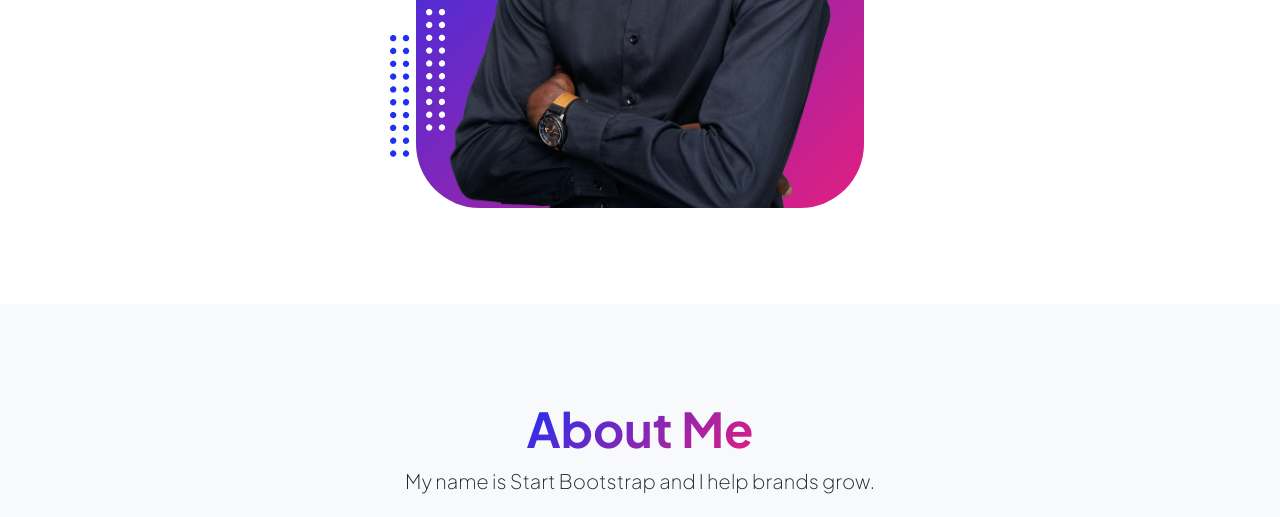
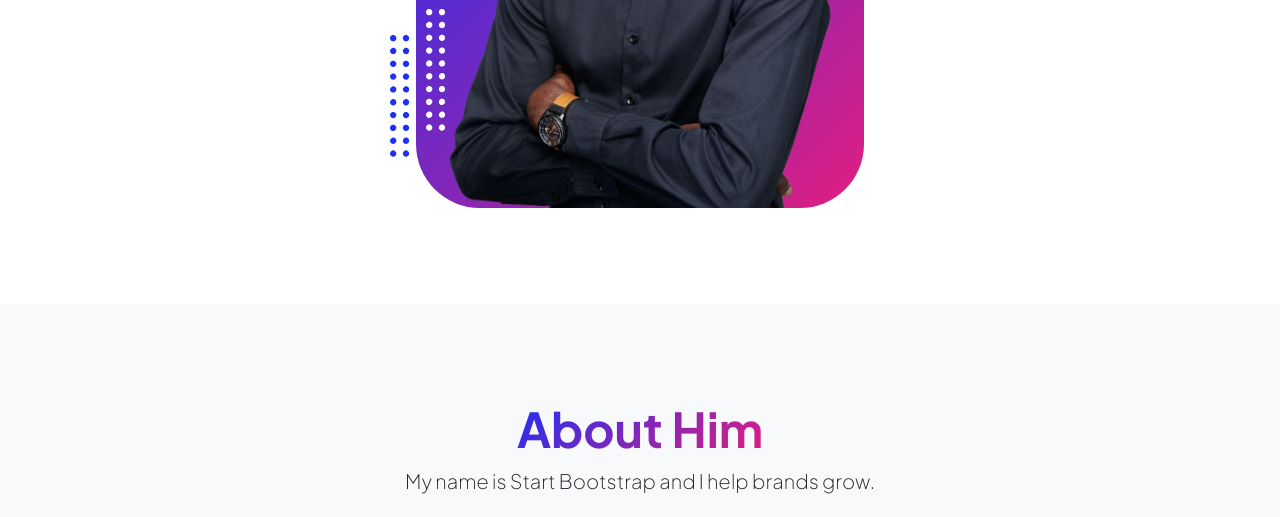
Before and after one commit to FeyyM/feyym.github.io, a plain HTML site: page index.html in a window 1280 px wide. Shown: the part 761-1278 px from the top of the page. Drawn offline with nearby package versions, Linux system fonts and the light colour scheme.

Commit message:
subdomains

```diff
--- a/index.html
+++ b/index.html
@@ -181,7 +181,7 @@
                     <div class="row gx-5 justify-content-center">
                         <div class="col-xxl-8">
                             <div class="text-center my-5">
-                                <h2 class="display-5 fw-bolder"><span class="text-gradient d-inline">About Me</span></h2>
+                                <h2 class="display-5 fw-bolder"><span class="text-gradient d-inline">About Him</span></h2>
                                 <p class="lead fw-light mb-4">My name is Start Bootstrap and I help brands grow.</p>
                                 <p class="text-muted">Lorem ipsum dolor sit amet, consectetur adipisicing elit. Fugit dolorum itaque qui unde quisquam consequatur autem. Eveniet quasi nobis aliquid cumque officiis sed rem iure ipsa! Praesentium ratione atque dolorem?</p>
                                 <div class="d-flex justify-content-center fs-2 gap-4">
```
Also changed, not shown: 1 other file.
